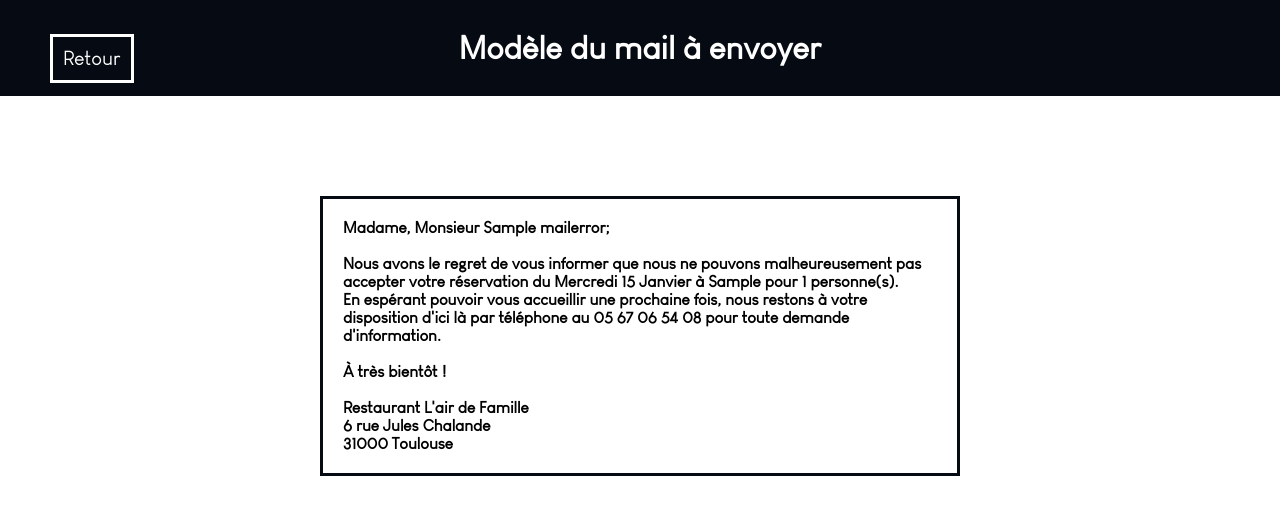
After one commit to juleau14/DjangoApp-Restaurant, a Django app: page /manage_mails/model/1/ in a window 1280 px wide. The commit adds this page. Shown: the top 515 px of the page. Run offline with Django 4.2, Linux system fonts and the light colour scheme; tables that the repository leaves empty hold one stand-in row (values such as "Sample post").

Commit message:
added full feature

```diff
--- a/DjangoApp/settings.py
+++ b/DjangoApp/settings.py
@@ -24,7 +24,7 @@ BASE_DIR = Path(__file__).resolve().parent.parent
 SECRET_KEY = 'django-insecure-4ag$a3f$fszgcvret+w+bmfac6^biv27qpu6n3m!8j)4xp235='
 
 # SECURITY WARNING: don't run with debug turned on in production!
-DEBUG = False
+DEBUG = True
 
 
 # Application definition
--- a/DjangoApp/urls.py
+++ b/DjangoApp/urls.py
@@ -48,6 +48,7 @@ urlpatterns = [
     path('manage_mails/treat_mail_error/<int:id>/', views.treat_mail_error, name='treat-mail-error'),
     path('manage_mails/treat_mail_error/<int:id>/solved/', views.mail_error_solved, name='mail-error-solved'),
     path('manage_mails/old_mail_errors/', views.display_old_mail_errors, name='old-mail-errors'),
+    path('manage_mails/model/<int:id>/', views.model_error_mail, name='model-error-mail'),
 
     path('manage_clients/', views.display_clients_list, name='clients-list'),
     path('manage_clients/<int:id>/details/', views.display_client_details, name='display-client-details'),
--- a/website/static/website/style_display_mail_errors.css
+++ b/website/static/website/style_display_mail_errors.css
@@ -167,7 +167,7 @@ body {
 }
 
 
-.treated_button {
+.button {
 	display: flex;
 	align-items: center;
 	text-align: center;
@@ -182,7 +182,7 @@ body {
 }
 
 
-.treated_button:hover {
+.button:hover {
 	background-color: white;
 	color: #060b13;
 }
--- /dev/null
+++ b/website/static/website/style_model_error_mail.css
@@ -0,0 +1,108 @@
+@font-face{
+    font-family:main_font;
+    src:url('fonts/Louis-George-Cafe.ttf')
+}
+
+
+html {
+	margin: 0;
+}
+
+
+body {
+	margin: 0;
+	padding: 0;
+}
+
+
+
+.top {
+	margin: 0;
+
+	display: flex;
+
+	width: 100%;
+	height: 12vh;
+
+	align-items: center;
+	justify-content: center;
+
+	background-color: #060b13;
+}
+
+.back_button {
+    position: absolute;
+
+    color: white;
+    font-family: main_font;
+    font-size: 20px;
+    border: solid white 3px;
+
+    transition: 0.2s;
+
+    margin-top: 20px;
+    margin-left: 50px;
+    padding: 10px;
+    left: 0;
+
+    background-color: #060b13;
+
+    text-decoration: none;
+}
+
+.back_button:hover {
+    color: #060b13;
+    background-color: white;
+}
+
+.title {
+	font-family: main_font;
+	color: white;
+}
+
+
+.container {
+	display: flex;
+	flex-direction: column;
+	justify-content: center;
+	align-items: center;
+
+	width: 50%;
+
+	margin-left: auto;
+	margin-right: auto;
+}
+
+
+.mail {
+	font-family: main_font;
+
+	border: solid 3px #060b13;
+
+	font-weight: bolder;
+
+	padding: 20px;
+
+	margin-top: 100px;
+
+	height: fit-content;
+}
+
+
+.copy_button {
+	background-color: white;
+
+	font-family: main_font;
+	font-weight: bolder;
+	color: #060b13;
+
+	width: 100px;
+
+	margin-top: 60px;
+}
+
+
+.copy_button:hover {
+	background-color: #060b13;
+	color: white;
+}
--- /dev/null
+++ b/website/templates/website/model_error_mail.html
@@ -0,0 +1,88 @@
+{% load static %}
+
+<!DOCTYPE html>
+<html>
+<head>
+	<meta charset="utf-8">
+	<meta name="viewport" content="width=device-width, initial-scale=1">
+	<title>L'air de Famille</title>
+	<link rel="stylesheet" type="text/css" href="{% static 'website/style_model_error_mail.css' %}">
+</head>
+<body>
+	<div class="top">
+		<a href="{% url 'mail-errors' %}" class="back_button">Retour</a>
+		<h1 class="title">Modèle du mail à envoyer</h1>
+	</div>
+
+	<div class="container">
+		<p class="mail">
+
+			{% if subject == 'recept' %}
+
+				Madame, Monsieur {{ name }};<br>
+	            <br>
+	            Nous accusons réception de votre demande de réservation du {{ date_form }}  à {{ hour }} pour {{ nb_people }} personne(s).<br>
+	            <br>
+	            Nous allons traiter votre demande et vous recevrez prochainement un mail de confirmation de votre réservation.<br>
+	            <br>
+	            A très bientôt !<br>
+	            <br>
+	            Restaurant L'air de Famille<br>
+	            6 rue Jules Chalande<br>
+	            31000 Toulouse
+
+            {% elif subject == 'confirmation' %}
+
+	            Madame, Monsieur {{ name }};<br>
+	            <br>
+	            Nous avons le plaisir de confirmer votre réservation du {{ date_form }} à {{ hour }} pour {{ nb_people }} personne(s).<br>
+	            <br>
+	            Nous nous réjouissons de votre visite et sommes à votre disposition d'ici là par téléphone au 05 67 06 54 08 pour toute demande d'information.<br>
+	            En cas d'empêchement ou de modification de votre réservation, merci de nous contacter au  05 67 06 54 08.<br>
+	            <br>
+	            À très bientôt !<br>
+	            <br>
+	            Restaurant L'air de Famille<br>
+	            6 rue Jules Chalande<br>
+	            31000 Toulouse
+
+	        {% else %}
+
+		        Madame, Monsieur {{ name }};<br>
+	            <br>
+	            Nous avons le regret de vous informer que nous ne pouvons malheureusement pas accepter votre réservation du {{ date_form }}  à {{ hour }} pour {{ nb_people }} personne(s).<br>
+	            En espérant pouvoir vous accueillir une prochaine fois, nous restons à votre disposition d'ici là par téléphone au 05 67 06 54 08 pour toute demande d'information.<br>
+	            <br>
+	            À très bientôt !<br>
+	            <br>
+	            Restaurant L'air de Famille<br>
+	            6 rue Jules Chalande<br>
+	            31000 Toulouse<br>
+
+            {% endif %}
+
+		</p>
+	</div>
+
+</body>
+<script type="text/javascript">
+
+	const copy_button = document.querySelector(".copy_button");
+
+	copy_button.addEventListener("onclick", function() {
+		// Get the text field
+		var mail = document.querySelector(".mail");
+
+		// Select the text field
+		mail.select();
+		mail.setSelectionRange(0, 99999); // For mobile devices
+
+		// Copy the text inside the text field
+		navigator.clipboard.writeText(mail.value);
+
+		// Alert the copied text
+		alert("Mail copié");
+	});
+
+</script>
+</html>
--- a/website/views.py
+++ b/website/views.py
@@ -351,7 +351,7 @@ def display_reservations_list(request, url_date, url_meal):
 
         elif url_date == 'all':
 
-            filtered_reservations = Reservation.objects.filter(meal_type=url_meal)
+            filtered_reservations = Reservation.objects.filter(meal_type=url_meal, accepted='0')
 
         else:           # we have to reformate url date
 
@@ -363,10 +363,10 @@ def display_reservations_list(request, url_date, url_meal):
 
             if url_meal == 'all':
 
-                filtered_reservations = Reservation.objects.filter(resa_date=correct_date)
+                filtered_reservations = Reservation.objects.filter(resa_date=correct_date, accepted='0')
 
             else:
-                filtered_reservations = Reservation.objects.filter(resa_date=correct_date, meal_type=url_meal)
+                filtered_reservations = Reservation.objects.filter(resa_date=correct_date, meal_type=url_meal, accepted='0')
 
 
         if len(filtered_reservations) == 0:
@@ -785,3 +785,26 @@ def display_old_mail_errors(request):
         'website/display_old_mail_errors.html',
         {'all_errors': all_errors, 'message': message},
         )
+
+
+def model_error_mail(request, id):
+    error = MailError.objects.get(id=id)
+    if error.message_type == 'Accusé de réception':
+        subject = 'recept'
+
+    elif error.message_type == 'Confirmation de la résa':
+        subject = 'confirmation'
+
+    else:
+        subject = 'denied'
+
+    name = error.name
+    date_form = translate_date(error.date)
+    nb_people = error.nb_people
+    hour = error.hour
+
+
+    return render(request,
+        'website/model_error_mail.html',
+        {'subject': subject, 'name': name, 'date_form': date_form, 'nb_people': nb_people, 'hour': hour},
+        )
```
Also changed, not shown: website/templates/website/display_mail_errors.html (+2 -16 lines).
